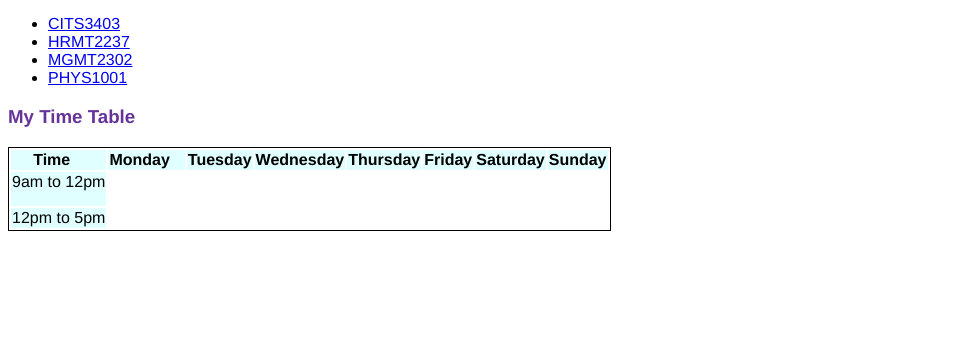
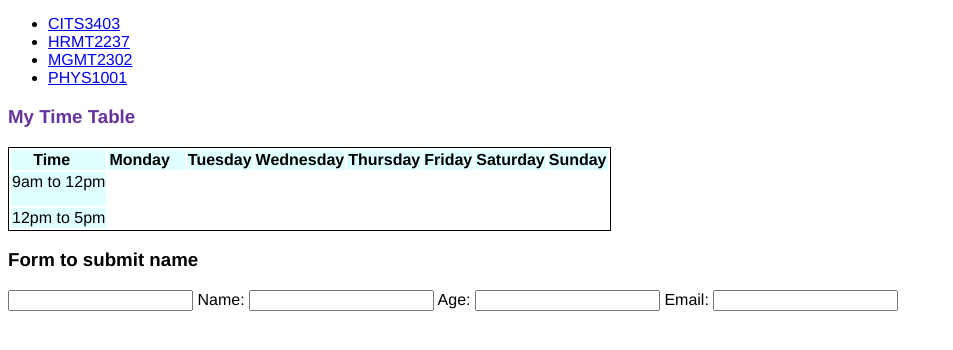
Before and after one commit to vittopan/Workshops, a plain HTML site: page index.html in a window 1280 px wide. Shown: the part 320-670 px from the top of the page, without its empty margins (0-953 px from the left). Drawn offline with Linux system fonts and the light colour scheme.

Commit message:
Stuffing around with form features

```diff
--- a/index.html
+++ b/index.html
@@ -5,7 +5,7 @@
     <meta name="viewport" content="width=device-width, initial-scale=1.0">
     <title>My Home page</title>
 </head>
-<body style="font-family: 'Franklin Gothic Medium', 'Arial Narrow', Arial, sans-serif;">
+<form style="font-family: 'Franklin Gothic Medium', 'Arial Narrow', Arial, sans-serif;">
     <h1 style="color:rgb(23,200,453)">Welcome to the home page</h1>
     <img src="img/pexels-bri-schneiter-346529.jpg" height="192" width="300">
     <ul>
@@ -22,5 +22,11 @@
         <tr style="background-color: lightcyan"><td style="padding-bottom: 15px">9am to 12pm</td></tr>
         <tr style="background-color: lightcyan"><td>12pm to 5pm</td></tr>
     </table>
+    <h3>Form to submit name</h3>
+    <form><input name="myform" action="/action_page.php" onsubmit="return validateForm()" method="post">
+    Name: <input type="text" name="fname">
+    Age: <input type="number" name="age">
+    Email: <input type="text" name="Email">
+    </form>
 </body>
 </html>
```
Also changed, not shown: 1 other file.
